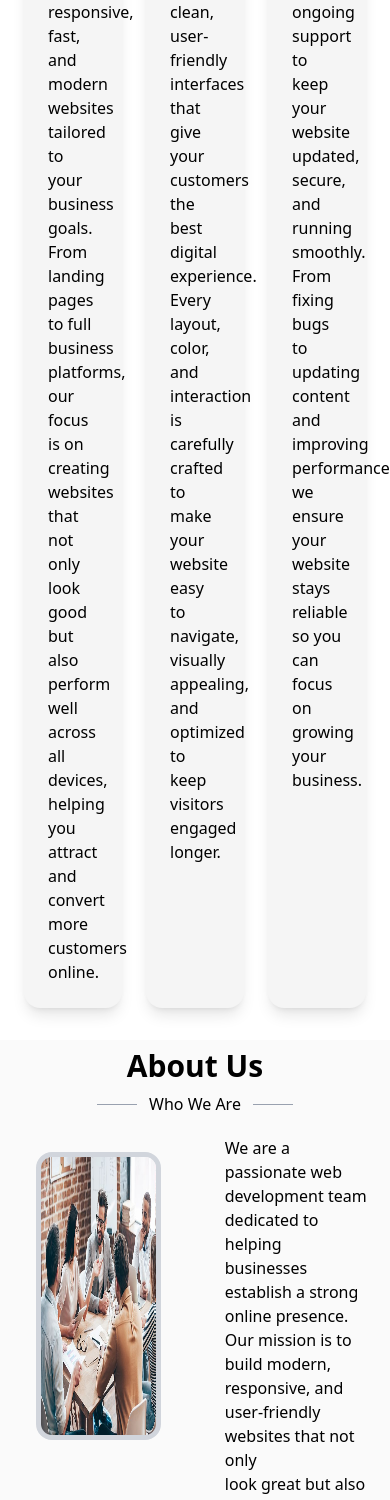
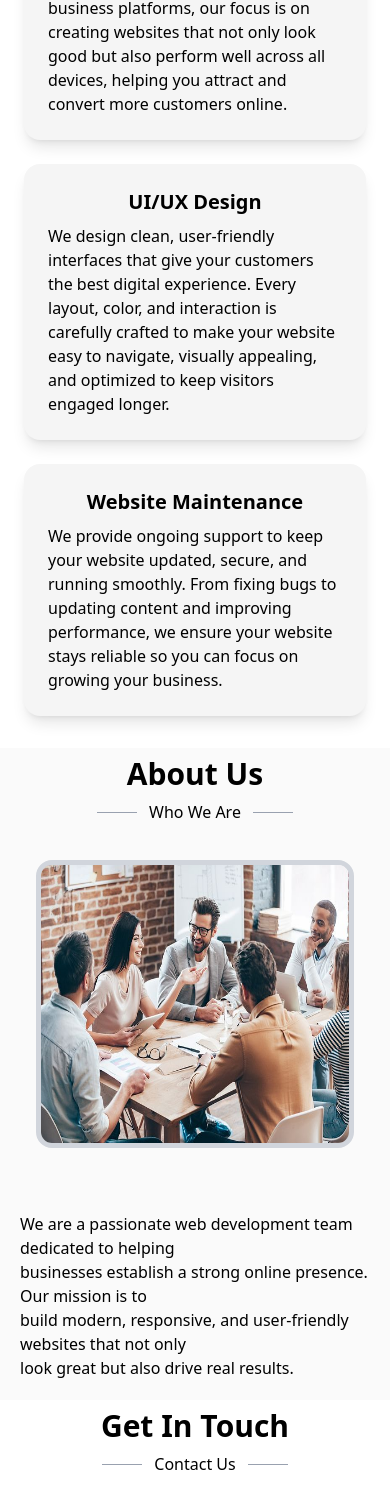
Before and after one commit to Oc-Paschal/Landing-Page-With-React, a React (Vite) app: page / in a window 390 px wide. Shown: the part 1068-2568 px from the top of the page. Built offline with nearby package versions, Linux system fonts and the light colour scheme.

Commit message:
tryna work on the responsiveness

```diff
--- a/package.json
+++ b/package.json
@@ -12,6 +12,7 @@
   "dependencies": {
     "@fortawesome/fontawesome-free": "^7.2.0",
     "@tailwindcss/vite": "^4.1.18",
+    "aos": "^2.3.4",
     "axios": "^1.13.5",
     "react": "^19.2.0",
     "react-dom": "^19.2.0",
--- a/src/component/AboutUs.jsx
+++ b/src/component/AboutUs.jsx
@@ -14,7 +14,7 @@ const AboutUs = () => {
         </div>
       </div>
 
-      <div className="flex gap-12 p-5 justify-center w-full">
+      <div className="flex flex-col sm:flex-row lg:flex-row gap-12 p-5 justify-center w-full">
         <div className="flex p-4 h-80 ">
           <img src={download} alt="Aboutus image" className="rounded-2xl border-5 border-gray-300" />
         </div>
--- a/src/component/Contact.jsx
+++ b/src/component/Contact.jsx
@@ -13,7 +13,7 @@ const Contact = () => {
         </div>
       </div>
 
-      <div className="flex  gap-30 p-8 justify-center w-full ">
+      <div className="flex gap-30 p-8 justify-center w-full ">
         <div className="flex gap-3">
           <i className="fa-solid fa-envelope text-3xl text-black"></i>
           <div>
--- a/src/component/Features.jsx
+++ b/src/component/Features.jsx
@@ -14,7 +14,7 @@ const Features = () => {
       </div>
 
       <div className="py-8 px-6">
-        <div className="grid grid-cols-3 gap-6 ">
+        <div className="grid lg:grid-cols-3 sm:grid-cols-1 md:grid-cols-3 gap-6 ">
           <div className="p-6 shadow-lg rounded-2xl bg-neutral-100">
             <h3 className="text-xl font-bold mb-2 text-center">
               Website Development
```
Also changed, not shown: 1 other file (tests, documents, lock files or other folders).
